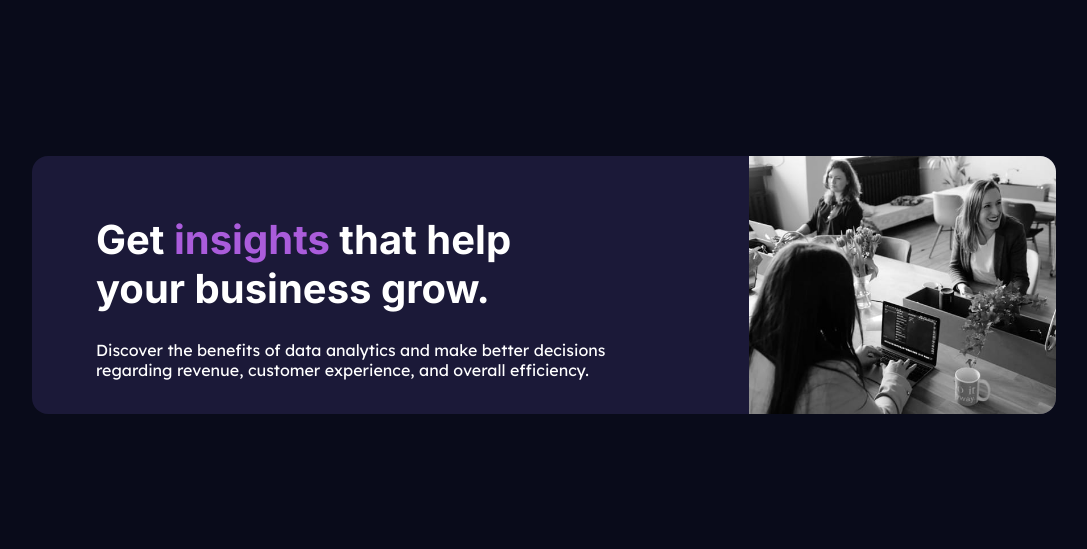
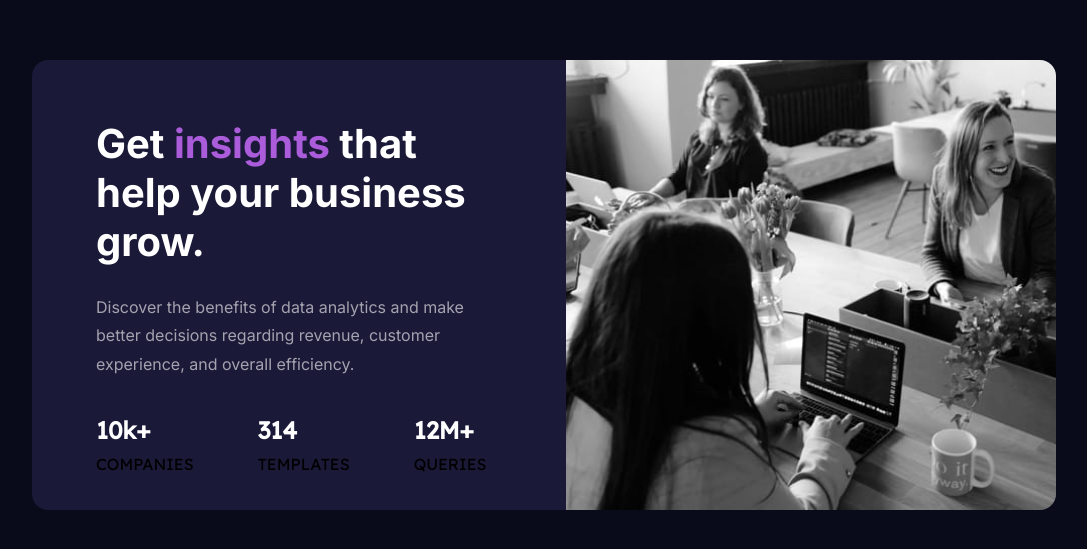
Before and after one commit to jakub-ozog/stats-preview-card-component, a website: page index.html in a window 1280 px wide. Shown: the part 115-664 px from the top of the page, without its empty margins (96-1183 px from the left). Drawn offline with Linux system fonts and the light colour scheme.

Commit message:
stats module updated

```diff
--- a/index.html
+++ b/index.html
@@ -18,12 +18,38 @@
         <div class="module">
             <div class="module-text-content">
                 <div class="module-title">
-                    <h1>Get <span class="soft-violet-text">insights</span> that help<br>your business grow.</h1>
+                    <h1>Get <span class="soft-violet-text">insights</span> that help your business grow.</h1>
                 </div>
                 <div class="module-description">
                         <p>Discover the benefits of data analytics and make better decisions regarding revenue, customer experience, and overall efficiency.</p>
                 </div>
                 <div class="module-numbers">
+                    <div class="column1-stat">
+                        <div>
+                            <h2 class="stats-header">10k+</h2>
+                        </div>
+                        <div class="">
+                            COMPANIES
+                        </div>
+                    </div>
+                    <div class="column2-stat">
+                        <div class="stats-header">
+                            <h2>314</h2>
+                        </div>
+                        <div class="column-stat2">
+                            TEMPLATES
+                        </div>
+                    </div>
+                    <div class="column3-stat">
+                        <div class="stats-header">
+                            <h2>12M+</h2>
+                        </div>
+                        <div class="column3-stat2">
+                            QUERIES
+                        </div>
+
+                    </div>
+
                 </div>
             </div>
             <div class="module-image-section">
--- a/styles/scss_css/components/colors.scss
+++ b/styles/scss_css/components/colors.scss
@@ -2,7 +2,7 @@
 $VeryDarkBlue: hsl(233, 47%, 7%);           //(main background)
 $DarkDesaturatedBlue:hsl(244, 38%, 16%);    //(card background)
 $SoftViolet: hsl(277, 64%, 61%);            //(accent)
-$red: red;
+
 
 // Neutral colors
 $White: hsl(0, 0%, 100%);                               //(main heading, stats)
--- a/styles/scss_css/style.scss
+++ b/styles/scss_css/style.scss
@@ -9,7 +9,6 @@ body,html {
 * {
     box-sizing: border-box;
 }
-
 
 .container {
     width: 80%;
@@ -32,7 +31,6 @@ body,html {
             padding-right: 5em;
             padding-left: 4em;
 
-
             .module-title {
                 font-family: fonts.$InterFont;
                 color: colors.$White;
@@ -43,17 +41,27 @@ body,html {
                 }
             }
 
+            .module-description {
+                color: colors.$SlightlyTransparentWhite2;
+                font-family: fonts.$InterFont;
+                line-height: 1.8em;
+            }
+            .module-numbers {
+                display: flex;
+                gap: 4em;
+                font-family: fonts.$LexendDecaFont;
 
-            .module-description {
-                color: colors.$White;
-                font-family: fonts.$LexendDecaFont;
-                // font-weight: 400;
+                .stats-header {
+                    color: colors.$White;
+                }
+
+                h2 {
+                    margin-bottom: .4em;
+                }
             }
-
         }
 
         .module-image {
-            width: 100%;
             height: 100%;
         }
 
```
Also changed, not shown: styles/scss_css/style.css, 1 other file.
